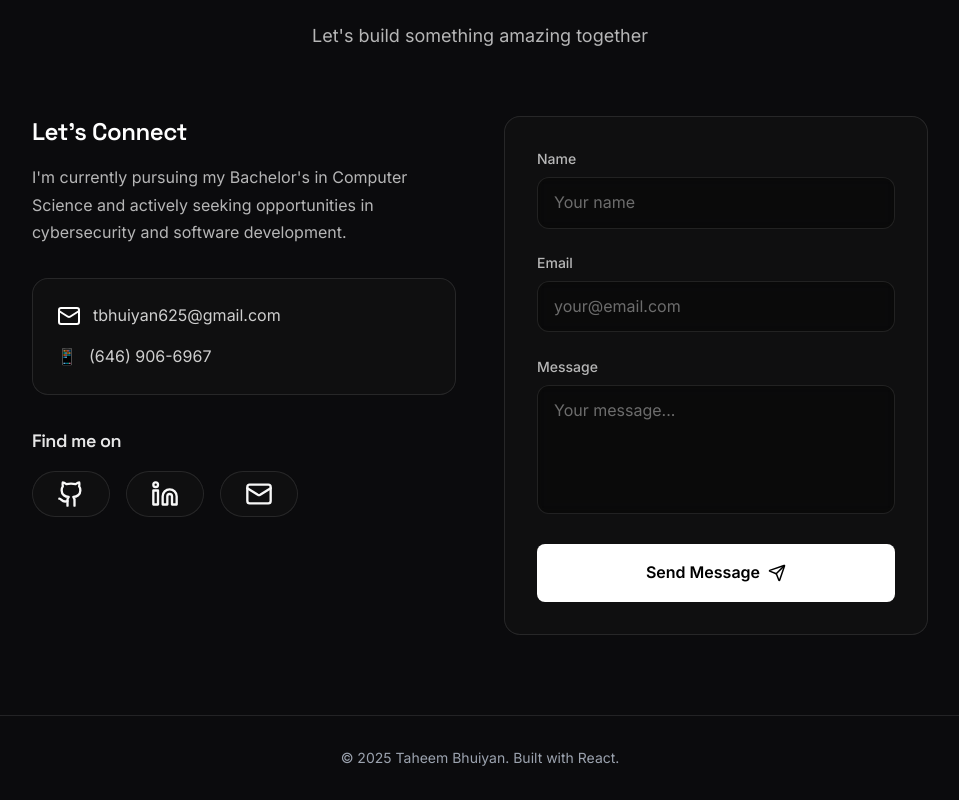
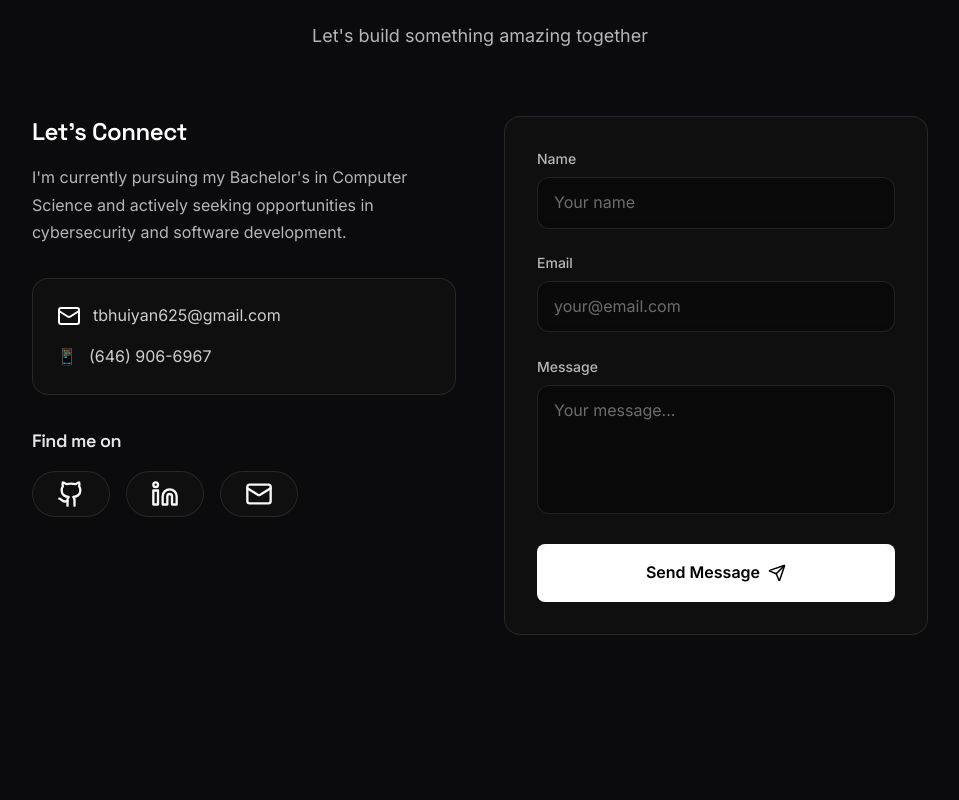
Before and after one commit to tbhuiyan625/Portfolio, a React (Create React App) app: page / in a window 1280 px wide. Shown: the part 4222-5022 px from the top of the page, without its empty margins (160-1119 px from the left). After the commit the page ends 4937 px from the top, so only its background shows below. Built offline with nearby package versions, Linux system fonts and the light colour scheme.

Commit message:
Remove footer copyright line per request

```diff
--- a/src/App.js
+++ b/src/App.js
@@ -166,12 +166,7 @@ export default function Portfolio() {
       {/* Contact Section */}
       <ContactSection isVisible={visibleSections.has('contact')} />
 
-      {/* Footer */}
-      <footer className="relative z-10 py-8 text-center text-gray-400 border-t border-white/10">
-        <p className="text-sm">
-          © {new Date().getFullYear()} Taheem Bhuiyan. Built with React.
-        </p>
-      </footer>
+      {/* Footer removed per request */}
     </div>
   );
 }
```
